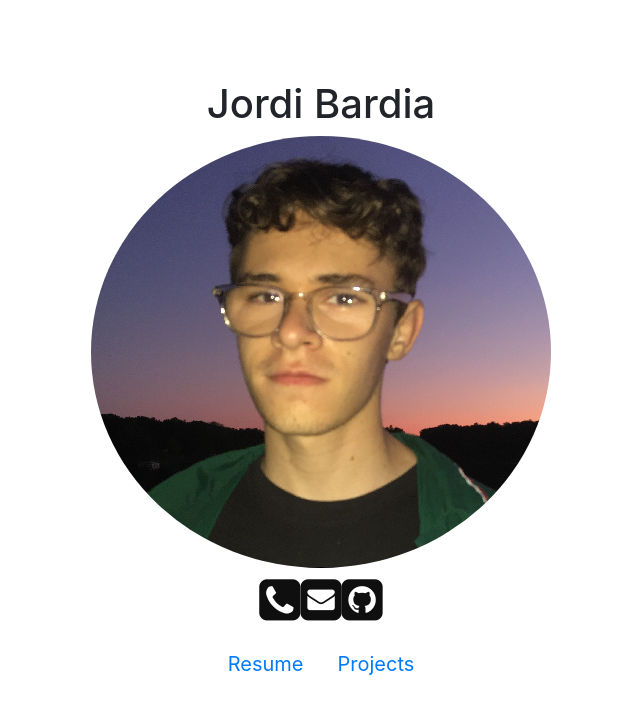
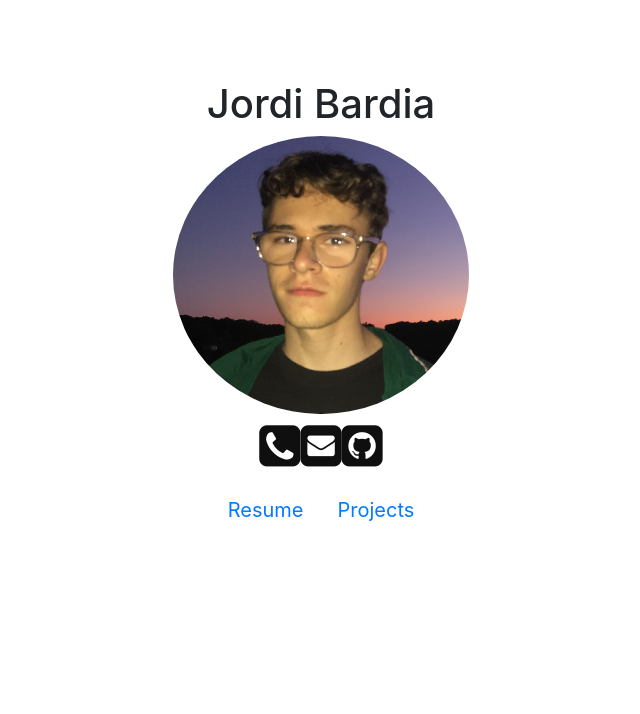
Before and after one commit to jordibardia/jordibardia.github.io, a React (Create React App) app: page / in a window 1280 px wide. Shown: the top 714 px of the page, without its empty margins (319-959 px from the left). Built offline with nearby package versions, Linux system fonts and the light colour scheme.

Commit message:
Minor css change

```diff
--- a/src/pages/homepage.js
+++ b/src/pages/homepage.js
@@ -37,7 +37,7 @@ const Homepage = () => {
                 <Row>
                     <Col>
                         <h1 className = "container_name">Jordi Bardia</h1>
-                        <Image src="profile_pic.JPG" className = "testImg" roundedCircle/>
+                        <Image src="profile_pic.JPG" className = "profileImg" roundedCircle/>
                         <Navbar>
                             <div className="social-links">
                                 <a href="tel:3058511273" rel = "noopener noreferrer" target="_blank">
--- a/src/pages/style.css
+++ b/src/pages/style.css
@@ -1,3 +1,9 @@
+.profileImg{
+    width: 296px;
+    height: 278px;
+    position: relative;
+}
+
 .homepageContainer{
     padding-top: 80px;
     /*left: 40%;
```
Also changed, not shown: 1 other file (tests, documents, lock files or other folders).
